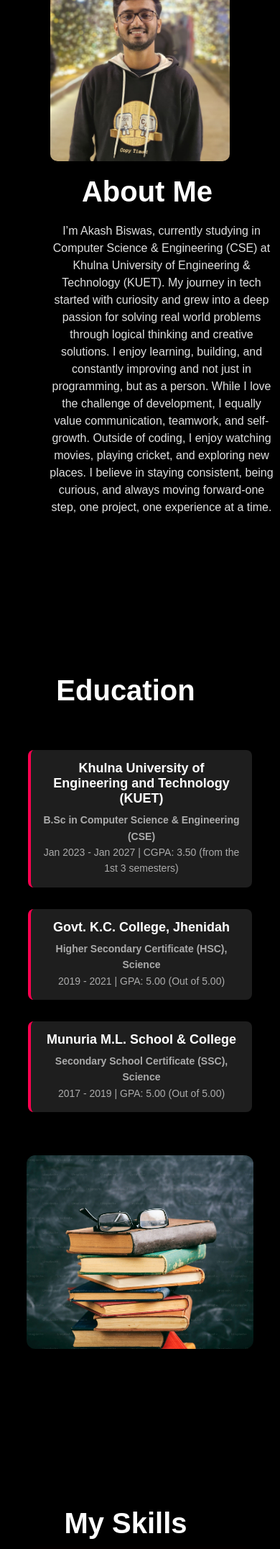
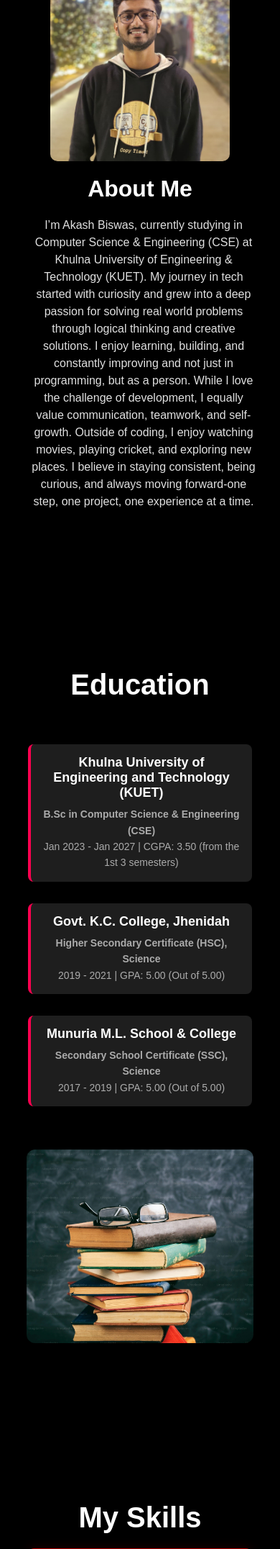
Before and after one commit to akash-kumar-biswas/Portfolio-Website, a PHP site: page / in a window 390 px wide. Shown: the part 1058-3210 px from the top of the page at 72% size. Run offline with PHP 8.4, Linux system fonts and the light colour scheme.

Commit message:
update about description

```diff
--- a/index.html
+++ b/index.html
@@ -45,7 +45,7 @@
                     <img src="Images/user.jpg">
                 </div>
                 <div class="about-col-2">
-                    <h1 class="sub-title">About Me</h1>
+                    <h1 class="sub-title-about">About Me</h1>
                     <p class="about-description">I’m Akash Biswas, currently studying in Computer Science & Engineering (CSE) at Khulna University of Engineering & Technology (KUET). My journey in tech started with curiosity and grew into a deep passion for solving real world problems through logical thinking and creative solutions. I enjoy learning, building, and constantly improving and not just in programming, but as a person. While I love the challenge of development, I equally value communication, teamwork, and self-growth. Outside of coding, I enjoy watching movies, playing cricket, and exploring new places. I believe in staying consistent, being curious, and always moving forward-one step, one project, one experience at a time.</p>
 
                 </div>
--- a/style.css
+++ b/style.css
@@ -594,12 +594,19 @@ nav .fa-solid{
         text-align: center;
         margin-bottom: 20px;
     }
+    .sub-title-about {
+        text-align: center;
+        margin-bottom: 20px;
+        position: relative;
+        color: #fff;
+        right: 30px;
+    }
+
     .sub-title {
         text-align: center;
         margin-bottom: 20px;
-        position: relative;
-        right: 20px;
     }
+
     .about-col-1, .about-col-2 {
         flex: 1 1 100%;
         text-align: center;
@@ -611,6 +618,8 @@ nav .fa-solid{
     .about-description {
         font-size: 16px;
         line-height: 1.5;
+        position: relative;
+        right: 25px;
     }
     .education-image {
         left: 0;
```
